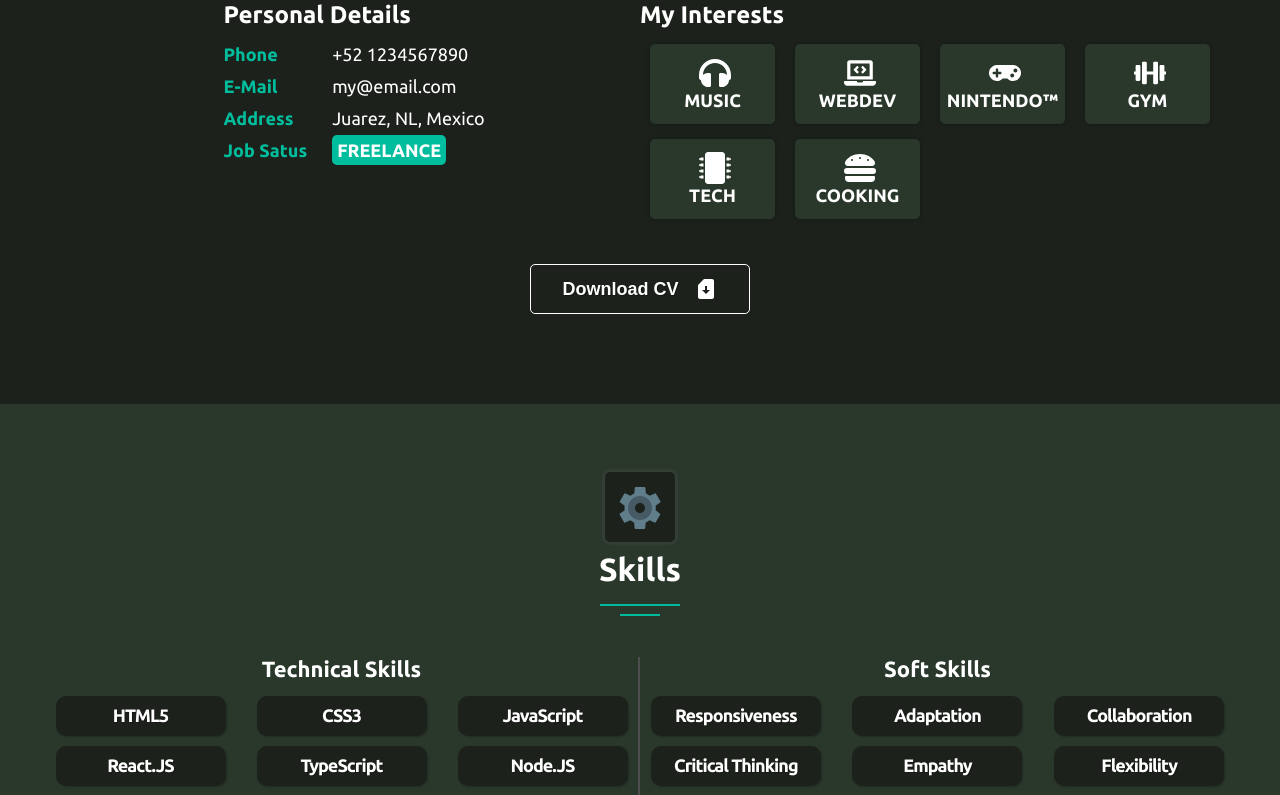
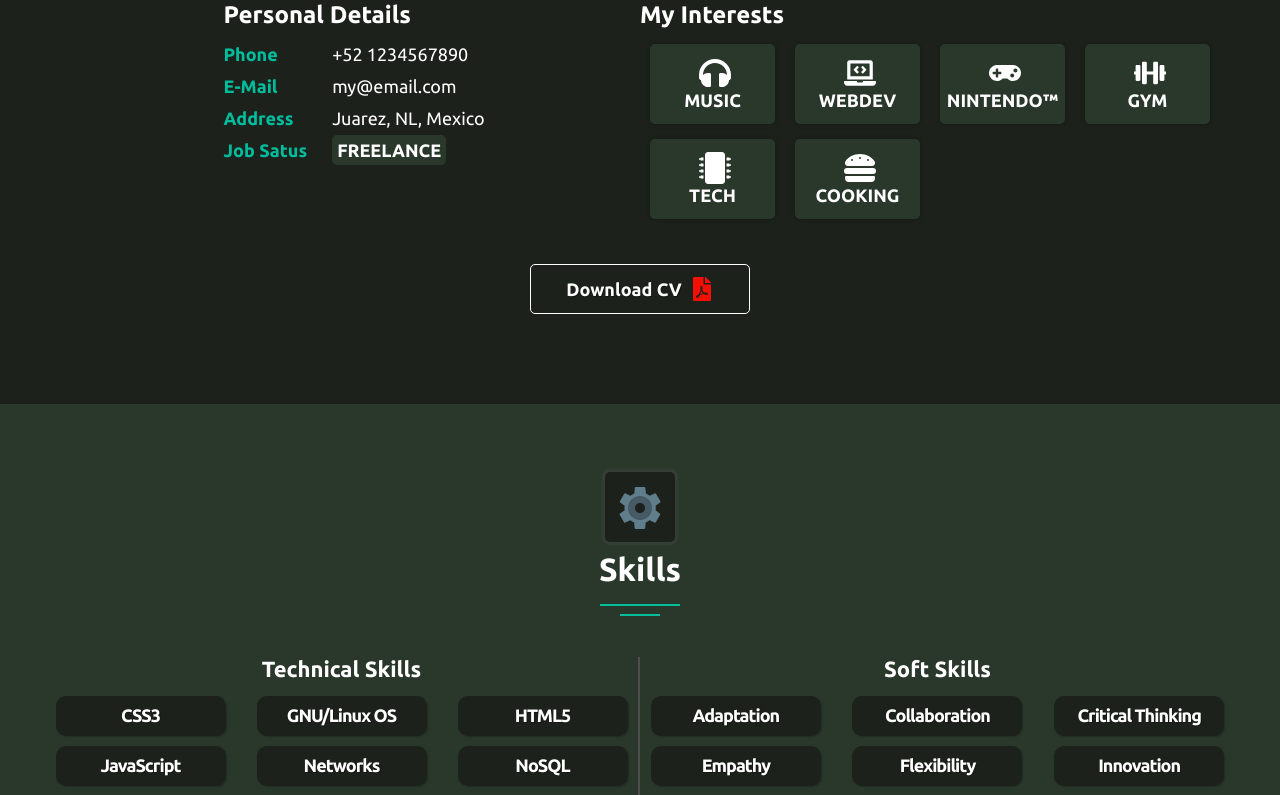
Before and after one commit to agonzalezf87/agonzalezf87.dev, a React (Vite) app: page / in a window 1280 px wide. Shown: the part 1180-1975 px from the top of the page. Built offline with nearby package versions, Linux system fonts and the light colour scheme.

Commit message:
Final details and documents links to download in About Section.

```diff
--- a/src/components/About/index.jsx
+++ b/src/components/About/index.jsx
@@ -1,6 +1,7 @@
 import { Interests } from './Interests'
 import { SectionTitle } from '../SectionTitle'
-import { CtaButton } from '../CtaButton'
+import { Link } from 'wouter'
+import { FaFilePdf } from 'react-icons/fa'
 import siteContent from '../../siteContent'
 import '../../styles/About.component.css'
 
@@ -55,7 +56,8 @@ const About = ({language}) => {
         </div>
       </div>
       <div className="section__row center">
-        <CtaButton ctaType='file' title={language === 'en' ? 'Download CV' : 'Descargar CV'}/>
+        <a href={language === 'en' ? 'https://1drv.ms/b/s!ArNGFqGMYFe_gpRakKbqLuhn_z9NkA' : 'https://1drv.ms/b/s!ArNGFqGMYFe_gpRZ9qPmWe9RszhnrQ'} target='_blank'>{language === 'en' ? 'Download CV' : 'Descargar CV'} <FaFilePdf /></a>
+        {/* <CtaButton ctaType='file' title={language === 'en' ? 'Download CV' : 'Descargar CV'}/> */}
       </div>
     </section>
   )
--- a/src/components/CtaButton.jsx
+++ b/src/components/CtaButton.jsx
@@ -1,11 +1,12 @@
-import { MdSimCardDownload, MdSend, MdOutlineLaunch} from 'react-icons/md'
+import { MdSend, MdOutlineLaunch} from 'react-icons/md'
+import { FaFilePdf } from 'react-icons/fa'
 import '../styles/CtaButton.component.css'
 
 const CtaButton = ({ctaType, title}) => {
   if (ctaType === 'file') {
     return (
       <button className='CtaButton'>
-        {title} <MdSimCardDownload />
+        {title} <FaFilePdf />
       </button>
     )
   } else if (ctaType === 'open') {
--- a/src/components/Skills/index.jsx
+++ b/src/components/Skills/index.jsx
@@ -29,7 +29,7 @@ const Skills = ({language}) => {
             <h2>{language === "en" ? "Technical Skills" : "Habilidades Técnicas"}</h2>
           </div>
           <div className="tags">
-            {myTechSkills.map(item => (
+            {myTechSkills.sort().map(item => (
               <Tag key={item} text={item} />
             ))}
           </div>
@@ -39,7 +39,7 @@ const Skills = ({language}) => {
             <h2>{language === "en" ? "Soft Skills" : "Habilidades Blandas"}</h2>
           </div>
           <div className="tags">
-            {mySoftSkills.map(item => (
+            {mySoftSkills.sort().map(item => (
               <Tag key={item} text={item} />
             ))}
           </div>
--- a/src/styles/About.component.css
+++ b/src/styles/About.component.css
@@ -10,6 +10,38 @@
 .About a:hover, a:active {
   color: var(--brand-color);
   text-decoration: underline;
+}
+
+.About .section__row.center a {
+  width: 220px;
+  height: 50px;
+  font-weight: 600;
+  font-size: 1.8rem;
+  text-decoration: none;
+  text-shadow: 1px 1px rgba(0, 0, 0, .3);
+  border: 1px solid var(--white-color);
+  border-radius: 5px;
+  display: flex;
+  justify-content: center;
+  align-items: center;
+  user-select: none;
+  background-color: transparent;
+  color: var(--white-color);
+}
+
+.About .section__row.center a svg {
+  width: 24px;
+  height: 24px;
+  margin-left: 8px;
+  color: var(--file-pdf);
+}
+
+.About .section__row.center a:hover {
+  background-color: var(--brand-color);
+}
+
+.About .section__row.center a:active {
+  background-color: var(--brand-color-active);
 }
 
 .description {
@@ -51,7 +83,8 @@
 }
 
 .details__column span {
-  background-color: var(--brand-color);
+  color: var(--white-color);
+  background-color: var(--dark-color-2);
   padding: 5px;
   border-radius: 5px;
   text-transform: uppercase;
--- a/src/styles/BurgerButton.component.css
+++ b/src/styles/BurgerButton.component.css
@@ -1,6 +1,6 @@
 .BurgerButton {
   cursor: pointer;
-  width: 48px;
+  width: 36px;
   height: 36px;
   background-color: var(--brand-color);
   border-radius: 6px;
--- a/src/styles/CtaButton.component.css
+++ b/src/styles/CtaButton.component.css
@@ -23,8 +23,9 @@
   background-color: var(--brand-color-active);
 }
 
-.CtaButton svg {
+/* .CtaButton svg {
   width: 24px;
   height: 24px;
-  margin-left: 15px;
-}
+  margin-left: 8px;
+  color: var(--file-pdf);
+} */
--- a/src/styles/Logo.component.css
+++ b/src/styles/Logo.component.css
@@ -5,7 +5,7 @@
   justify-content: center;
   font-size: 3.2rem;
   font-weight: 700;
-  cursor: pointer;
+  user-select: none;
 }
 
 .Logo img {
@@ -13,9 +13,9 @@
   height: 48px;
 }
 
-.Logo span {
+/* .Logo span {
   display: none;
-}
+} */
 
 @media screen and (min-width: 469px) {
   #root {
--- a/src/styles/Main.component.css
+++ b/src/styles/Main.component.css
@@ -25,6 +25,7 @@
   --tech-html: #E34C26;
   --tech-css: #264DE4;
   --tech-react: #61DBFB;
+  --file-pdf: #F40F02;
 
   --es-flag: linear-gradient(180deg, rgba(175,13,18,1) 0%, rgba(175,13,18,1) 25%, rgba(250,190,0,1) 26%, rgba(250,190,0,1) 74%, rgba(175,13,18,1) 75%);
   --en-flag: linear-gradient(180deg, rgba(57,56,110,1) 0%, rgba(57,56,110,1) 19%, rgba(255,255,255,1) 20%, rgba(255,255,255,1) 39%, rgba(179,29,49,1) 40%, rgba(179,29,49,1) 59%, rgba(255,255,255,1) 60%, rgba(255,255,255,1) 79%, rgba(179,29,49,1) 80%);
```
